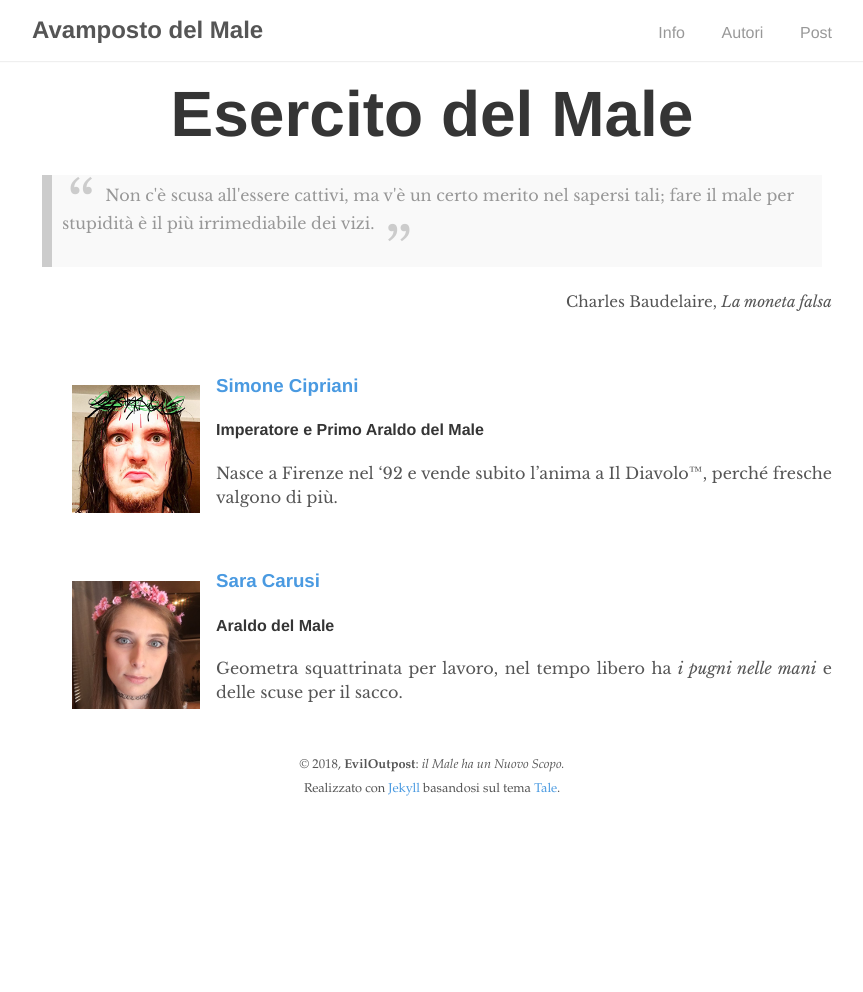
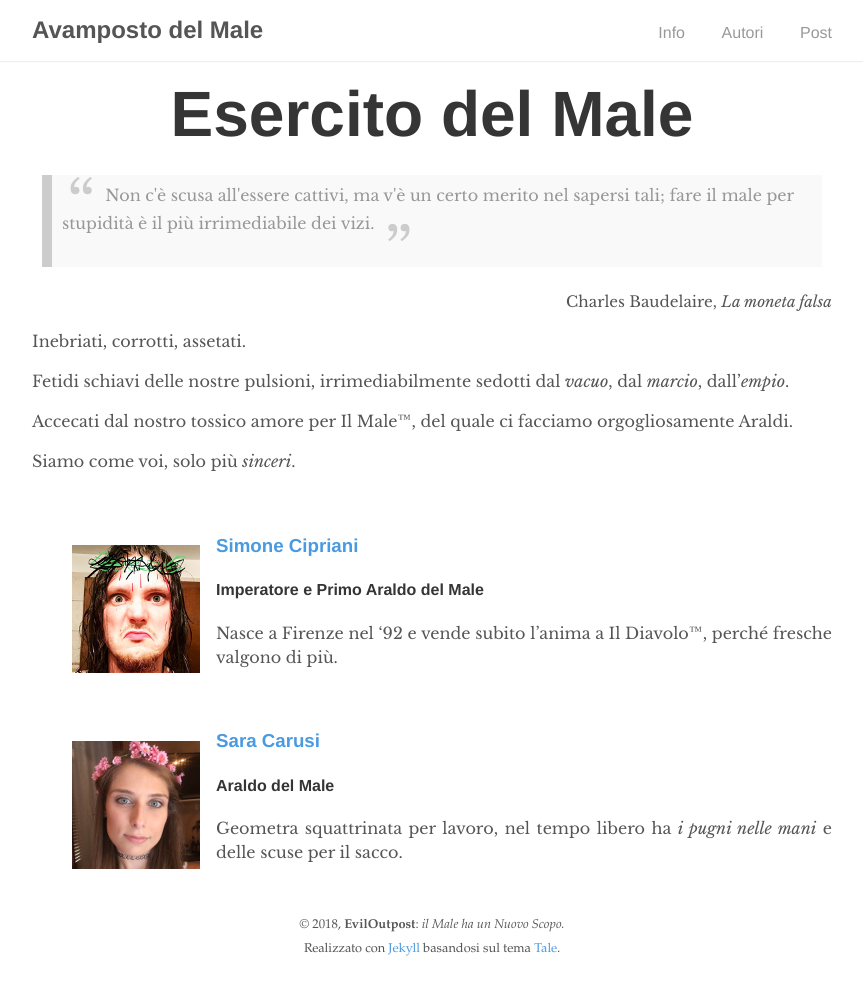
Before and after one commit to eviloutpost/eviloutpost.github.io, a Jekyll site: the page built from _pages/authors.md, in a window 1280 px wide. Shown: the whole page, without its empty margins (208-1071 px from the left). Built offline with Jekyll 4.4.1, drawn with Linux system fonts in a browser that asks for light colours; before the commit the page ends 900 px from its top, so only the background shows below that.

Commit message:
Added brief description on authors

```diff
--- a/_pages/authors.md
+++ b/_pages/authors.md
@@ -8,6 +8,14 @@ permalink: /authors/
   <p>Non c'è scusa all'essere cattivi, ma v'è un certo merito nel sapersi tali; fare il male per stupidità è il più irrimediabile dei vizi.</p>
 </blockquote>
 <div class="author">Charles Baudelaire, <cite>La moneta falsa</cite> </div>
+
+Inebriati, corrotti, assetati.
+
+Fetidi schiavi delle nostre pulsioni, irrimediabilmente sedotti dal *vacuo*, dal *marcio*, dall'*empio*.
+
+Accecati dal nostro tossico amore per Il Male&trade;, del quale ci facciamo orgogliosamente Araldi.
+
+Siamo come voi, solo più *sinceri*.
 
 <ul>
   {% for author in site.authors %}
```
